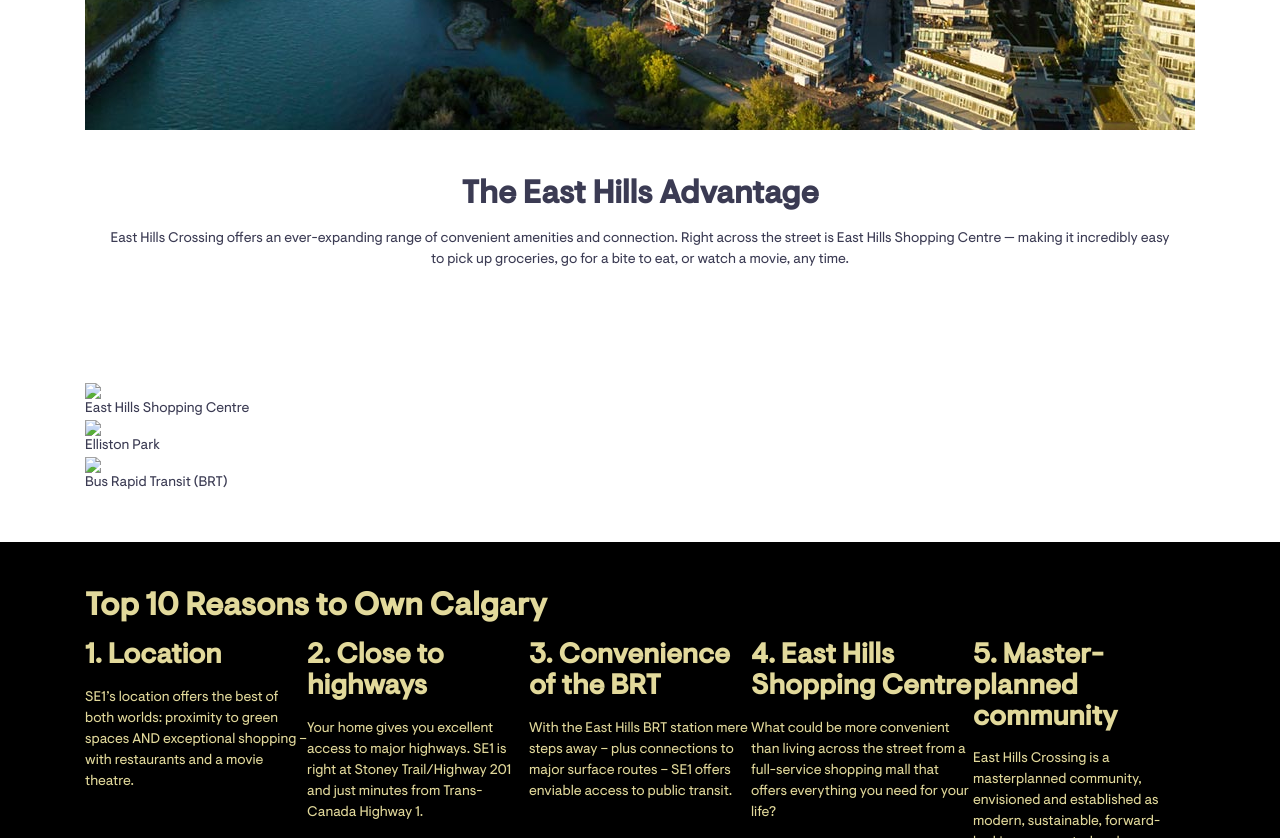
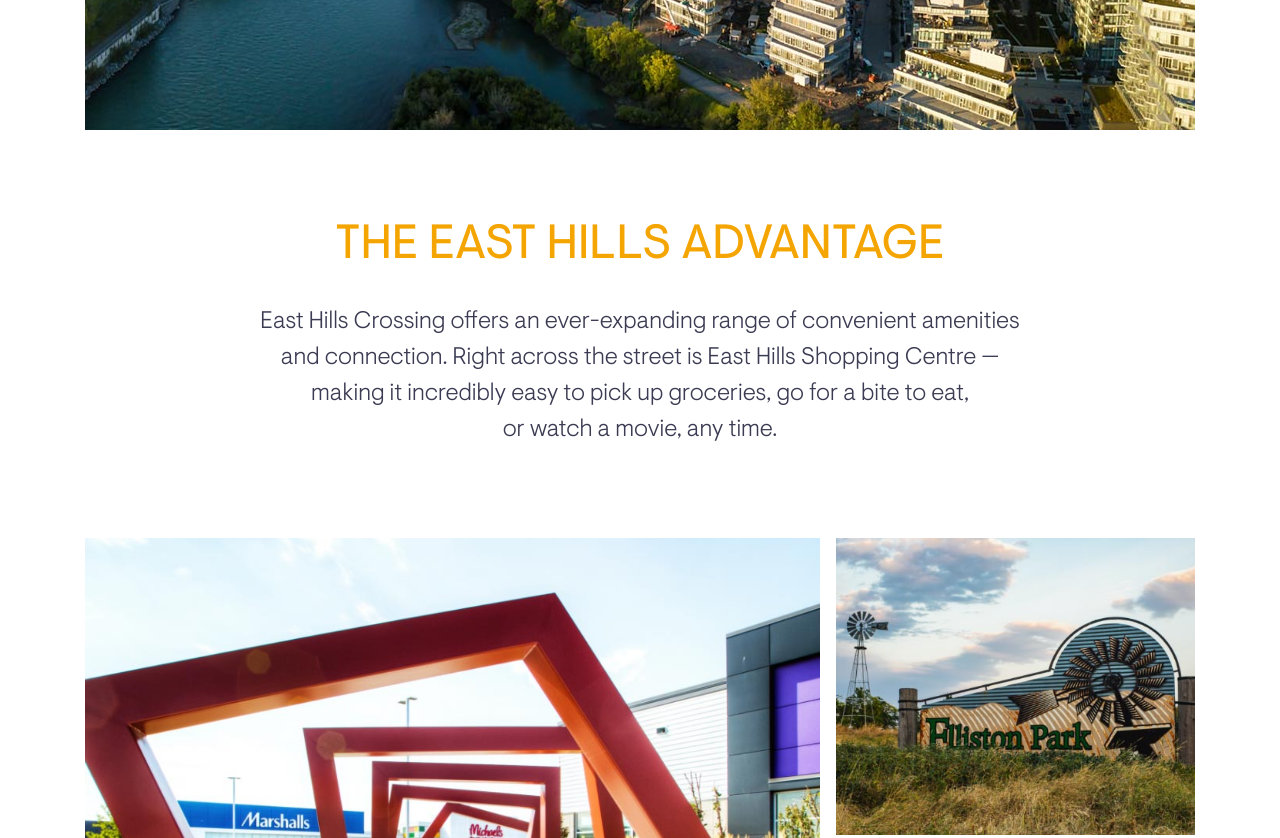
Before and after one commit to minigodzilla/MC-24, a website: page src/index.html in a window 1280 px wide. Shown: the part 4520-5358 px from the top of the page. Drawn offline with nearby package versions, Linux system fonts and the light colour scheme; files that its build step writes are made by us from their sources; files whose address does not match are found by name.

Commit message:
styling and assets

```diff
--- a/src/assets/sass/style.scss
+++ b/src/assets/sass/style.scss
@@ -204,6 +204,51 @@
   }
 }
 
+.ec-advantage {
+  padding: 90px 0;
+
+  .ec-heading {
+    font-size: 48px;
+    font-weight: 400;
+    margin-bottom: 2rem;
+    color: #F4A502;
+    text-transform: uppercase;
+  }
+
+  .ec-copy {
+    font-size: 24px;
+    font-weight: 300;
+    margin-bottom: 0;
+  }
+}
+
+.ec-amenities .container {
+  height: 610px;
+  display: grid;
+  grid-template-columns: repeat(3, 1fr);
+  grid-template-rows: repeat(2, 1fr);
+  grid-column-gap: 1rem;
+  grid-row-gap: 1rem;
+
+  .ec-amenity {
+    position: relative;
+    overflow: hidden;
+    background-color: #ddd;
+
+    &-1 {
+      grid-column: 1 / 3;
+      grid-row: 1 / 3;
+    }
+
+    .ec-img {
+      position: absolute;
+      width: 100%;
+      height: 100%;
+      object-fit: cover;
+    }
+  }
+}
+
 .ec-video .video-container {
   position: relative;
 
--- a/src/index.html
+++ b/src/index.html
@@ -112,26 +112,31 @@
 			</div>
 		</section>
 
-		<section class="ec-hero-cta py-5">
+		<section class="ec-advantage">
 			<div class="container">
-				<h2 class="text-center">The East Hills Advantage</h2>
-				<p class="text-center">East Hills Crossing offers an ever-expanding range of convenient amenities and connection. Right across the street is East Hills Shopping Centre — making it incredibly easy to pick up groceries, go for a bite to eat, or watch a movie, any time.</p>
+				<h2 class="text-center ec-heading">The East Hills Advantage</h2>
+				<p class="text-center ec-copy">
+					East Hills Crossing offers an ever-expanding range of convenient amenities<br class="d-none d-lg-block"/>
+					and connection. Right across the street is East Hills Shopping Centre &mdash;<br class="d-none d-lg-block"/>
+					making it incredibly easy to pick up groceries, go for a bite to eat,<br class="d-none d-lg-block"/>
+					or watch a movie, any time.
+				</p>
 			</div>
 		</section>
 
-		<section class="ec-amenities-photos py-5">
+		<section class="ec-amenities">
 			<div class="container">
 				<div class="ec-amenity ec-amenity-1">
-					<img src="assets/img/amenity-1.jpg"/>
-					<div>East Hills Shopping Centre</div>
+					<img class="ec-img" src="assets/img/amenity-1.jpg"/>
+					<div class="ec-label">East Hills Shopping Centre</div>
 				</div>
 				<div class="ec-amenity ec-amenity-2">
-					<img src="assets/img/amenity-2.jpg"/>
-					<div>Elliston Park</div>
+					<img class="ec-img" src="assets/img/amenity-2.jpg"/>
+					<div class="ec-label">Elliston Park</div>
 				</div>
 				<div class="ec-amenity ec-amenity-3">
-					<img src="assets/img/amenity-3.jpg"/>
-					<div>Bus Rapid Transit (BRT)</div>
+					<img class="ec-img" src="assets/img/amenity-3.jpg"/>
+					<div class="ec-label">Bus Rapid Transit (BRT)</div>
 				</div>
 			</div>
 		</section>
```
Also changed, not shown: public/index.html (+15 -10 lines), public/assets/css/style.css, public/assets/img/amenity-1.jpg (added), public/assets/img/amenity-2.jpg (added), public/assets/img/amenity-3.jpg (added), src/assets/img/amenity-1.jpg (added), src/assets/img/amenity-2.jpg (added), src/assets/img/amenity-3.jpg (added).
